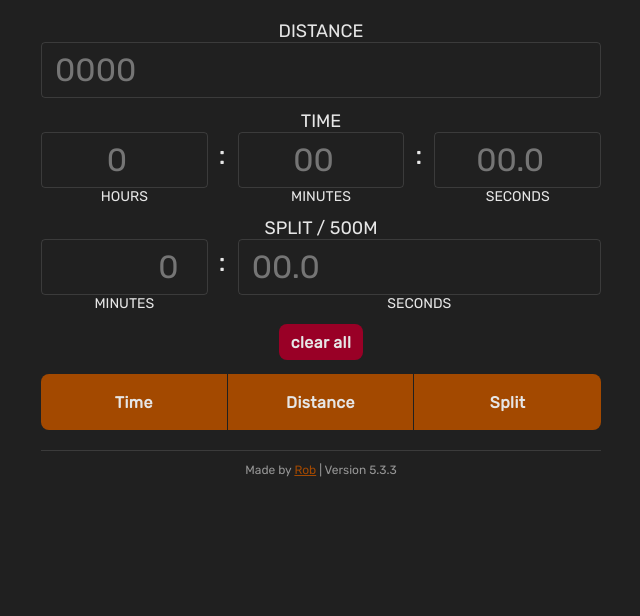
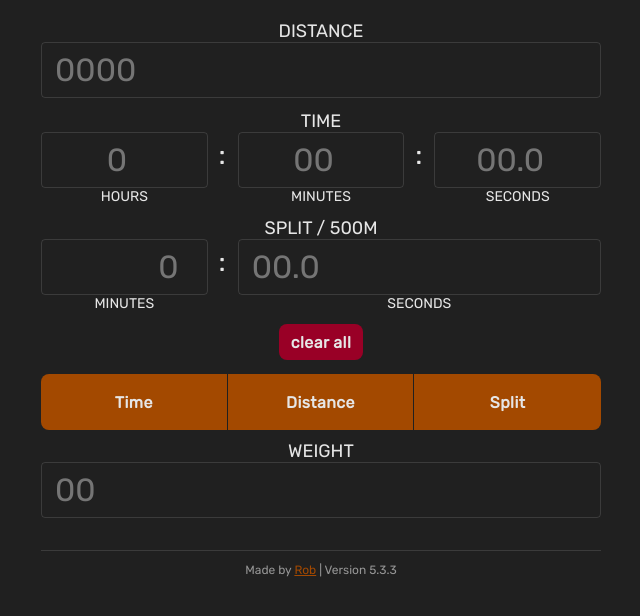
Before and after one commit to robbertkooiman/split-calc, a React (Create React App) app: page / in a window 1280 px wide. Shown: the top 616 px of the page, without its empty margins (319-959 px from the left). Built offline with nearby package versions, Linux system fonts and the light colour scheme.

Commit message:
Added power to weight

```diff
--- a/public/index.html
+++ b/public/index.html
@@ -15,7 +15,7 @@
   <link rel="shortcut icon" href="%PUBLIC_URL%/icons/favicon.ico">
   <meta name="msapplication-TileColor" content="#75b6e5">
   <meta name="msapplication-config" content="%PUBLIC_URL%/icons/browserconfig.xml">
-  <meta name="theme-color" content="#3c3c3b">
+  <meta name="theme-color" content="#202020">
 </head>
 
 <body>
--- a/src/App.js
+++ b/src/App.js
@@ -1,22 +1,25 @@
-import DurationInput from './DurationInput';
-import SplitInput from './SplitInput';
-import DistanceInput from './DistanceInput';
-import './App.scss';
-import History from './History';
-import { useEffect, useState } from 'react';
-import Button from './Button';
-import ButtonGroup from './ButtonGroup';
-import Footer from './Footer';
+import DurationInput from "./DurationInput";
+import SplitInput from "./SplitInput";
+import DistanceInput from "./DistanceInput";
+import "./App.scss";
+import History from "./History";
+import { useEffect, useState } from "react";
+import Button from "./Button";
+import ButtonGroup from "./ButtonGroup";
+import Footer from "./Footer";
+import WeightInput from "./WeightInput";
 
 const SPLIT_DISTANCE = 500;
 
 function App() {
-  const [split, setSplit] = useState('');
-  const [distance, setDistance] = useState('');
-  const [time, setTime] = useState('');
-  const [calcSplit, setCalcSplit] = useState('');
-  const [calcDistance, setCalcDistance] = useState('');
-  const [calcTime, setCalcTime] = useState('');
+  const [split, setSplit] = useState("");
+  const [distance, setDistance] = useState("");
+  const [time, setTime] = useState("");
+  const [calcSplit, setCalcSplit] = useState("");
+  const [calcDistance, setCalcDistance] = useState("");
+  const [calcTime, setCalcTime] = useState("");
+
+  const [weight, setWeight] = useState("");
 
   const [historyId, setHistoryId] = useState(0);
   const [history, setHistory] = useState([]);
@@ -25,45 +28,61 @@ function App() {
 
   function calculateTime() {
     if (!!distance && !!split) {
-      const newTime = split / SPLIT_DISTANCE * distance;
+      const newTime = (split / SPLIT_DISTANCE) * distance;
       setCalcTime(newTime);
       setTime(newTime);
-      addHistory(distance, newTime, split);
+      addHistory(distance, newTime, split, weight);
     }
   }
   function calculateDistance() {
     if (!!time && !!split) {
-      const newDistance = SPLIT_DISTANCE / split * time;
+      const newDistance = (SPLIT_DISTANCE / split) * time;
       setCalcDistance(newDistance);
       setDistance(newDistance);
-      addHistory(newDistance, time, split);
+      addHistory(newDistance, time, split, weight);
     }
   }
   function calculateSplit() {
     if (!!distance && !!time) {
-      const newSplit = time / distance * SPLIT_DISTANCE;
+      const newSplit = (time / distance) * SPLIT_DISTANCE;
       setCalcSplit(newSplit);
       setSplit(newSplit);
-      addHistory(distance, time, newSplit);
+      addHistory(distance, time, newSplit, weight);
     }
   }
 
   function calculateWatts(split) {
-    console.log(split);
     return 2.8 / Math.pow(split / 500, 3);
   }
 
   function addWatts(item) {
     const comments = {};
-    comments.split = round(calculateWatts(item.split)) + 'W';
+    comments.split = round(calculateWatts(item.split)) + " W";
     return comments;
   }
 
-  function addHistory(dis, tim, spl) {
+  function addPowerToWeight(item) {
+    const comments = {};
+    if (item.weight) {
+      comments.distance = (calculateWatts(item.split) / item.weight).toFixed(2) + " W/kg";
+    }
+    return comments;
+  }
+
+  function addHistory(dis, tim, spl, wgt) {
     setHistoryId(historyId + 1);
-    const item = { id: historyId, distance: dis, time: round(tim), split: round(spl) };
-    item.comments = { ...checkForMemes(item), ...addWatts(item) };
-    console.log(item);
+    const item = {
+      id: historyId,
+      distance: dis,
+      time: round(tim),
+      split: round(spl),
+      weight: round(wgt),
+    };
+    item.comments = {
+      ...checkForMemes(item),
+      ...addWatts(item),
+      ...addPowerToWeight(item),
+    };
     setHistory([...history, item]);
   }
 
@@ -73,15 +92,17 @@ function App() {
 
   function checkForMemes(item) {
     const comments = {};
-    console.log(item);
-    if (Math.floor(item.time) === 4 * 3600 + 20 * 60 || Math.floor(item.time) % 3600 === 4 * 60 + 20) {
-      comments.time = 'nice';
+    if (
+      Math.floor(item.time) === 4 * 3600 + 20 * 60 ||
+      Math.floor(item.time) % 3600 === 4 * 60 + 20
+    ) {
+      comments.time = "nice";
     }
     if (Math.floor(item.split) % 3600 === 4 * 60 + 20) {
-      comments.split = 'nice';
+      comments.split = "nice";
     }
-    if (item.distance === '69') {
-      comments.distance = 'nice';
+    if (item.distance === "69") {
+      comments.distance = "nice";
     }
     return comments;
   }
@@ -95,24 +116,55 @@ function App() {
     setCalcTime(null);
   }
 
-  useEffect(() => {
-
-  }, [split, time, distance])
+  useEffect(() => {}, [split, time, distance]);
 
   return (
     <div className={"App" + (prefersDarkScheme.matches ? " DarkMode" : "")}>
-      <DistanceInput value={calcDistance} name="distance" type="text" title="Distance" placeholder="0000" onChange={e => setDistance(e)} />
-      <DurationInput value={calcTime} name="time" type="duration" title="Time" pattern="[\d\:\.]*" onChange={e => setTime(e)} />
-      <SplitInput value={calcSplit} name="split" type="split" title="Split / 500m" pattern="[\d\:\.]*" onChange={e => setSplit(e)} />
-      <p className="ClearButton"><Button href={void (0)} onClick={clearAll} className="Warning">clear all</Button></p>
+      <DistanceInput
+        value={calcDistance}
+        name="distance"
+        type="text"
+        title="Distance"
+        placeholder="0000"
+        onChange={(e) => setDistance(e)}
+      />
+      <DurationInput
+        value={calcTime}
+        name="time"
+        type="duration"
+        title="Time"
+        pattern="[\d\:\.]*"
+        onChange={(e) => setTime(e)}
+      />
+      <SplitInput
+        value={calcSplit}
+        name="split"
+        type="split"
+        title="Split / 500m"
+        pattern="[\d\:\.]*"
+        onChange={(e) => setSplit(e)}
+      />
+      <p className="ClearButton">
+        <Button href={void 0} onClick={clearAll} className="Warning">
+          clear all
+        </Button>
+      </p>
       <ButtonGroup>
         <Button onClick={calculateTime}>Time</Button>
         <Button onClick={calculateDistance}>Distance</Button>
         <Button onClick={calculateSplit}>Split</Button>
       </ButtonGroup>
+      <WeightInput
+        value={weight}
+        name="weight"
+        type="text"
+        title="Weight"
+        placeholder="00"
+        onChange={(e) => setWeight(e)}
+      />
       <History history={history}></History>
       <Footer></Footer>
-    </div >
+    </div>
   );
 }
 
--- a/src/ButtonGroup.scss
+++ b/src/ButtonGroup.scss
@@ -2,6 +2,7 @@
     text-align: center;
     display: grid;
     grid-template-columns: 1fr 1fr 1fr;
+    margin-bottom: 10px;
     .Button {
         border-radius: 0;
         height: 56px;
--- a/src/History.js
+++ b/src/History.js
@@ -23,7 +23,7 @@ function History({ history }) {
         <div className="History">
             <table>
                 <tbody>
-                    {history.reverse().map(item =>
+                    {history.map(item =>
                         <tr key={item.id}>
                             <td>{formatTime(item.time, true)} {item.comments.time ? <p className="Comment">{item.comments.time}</p> : null}</td>
                             <td>{formatDistance(item.distance)} {item.comments.distance ? <p className="Comment">{item.comments.distance}</p> : null}</td>
--- /dev/null
+++ b/src/WeightInput.js
@@ -0,0 +1,26 @@
+import React from "react";
+
+export default function WeightInput({
+  name,
+  title,
+  type,
+  placeholder,
+  onChange,
+  value,
+}) {
+  return (
+    <div className="Field">
+      <label htmlFor={name}>{title}</label>
+      <div className="Input">
+        <input
+          id={name}
+          type={type}
+          name={name}
+          value={value}
+          placeholder={placeholder}
+          onChange={(e) => onChange(e.target.value)}
+        ></input>
+      </div>
+    </div>
+  );
+}
--- a/src/_variables.scss
+++ b/src/_variables.scss
@@ -1,18 +1,9 @@
-$background: rgb(32, 32, 32);
+$background: #202020;
 $foreground: rgb(230, 230, 230);
 $border: rgba(255, 255, 255, 0.12);
 $primary: #a34900;
 $warning: #990026;
 $primary-light: #eb6b20;
-$fonts: 'Rubik',
--apple-system,
-BlinkMacSystemFont,
-'Segoe UI',
-'Roboto',
-'Oxygen',
-'Ubuntu',
-'Cantarell',
-'Fira Sans',
-'Droid Sans',
-'Helvetica Neue',
-sans-serif;
+$fonts: "Rubik", -apple-system, BlinkMacSystemFont, "Segoe UI", "Roboto",
+  "Oxygen", "Ubuntu", "Cantarell", "Fira Sans", "Droid Sans", "Helvetica Neue",
+  sans-serif;
```
Also changed, not shown: 1 other file (tests, documents, lock files or other folders).
